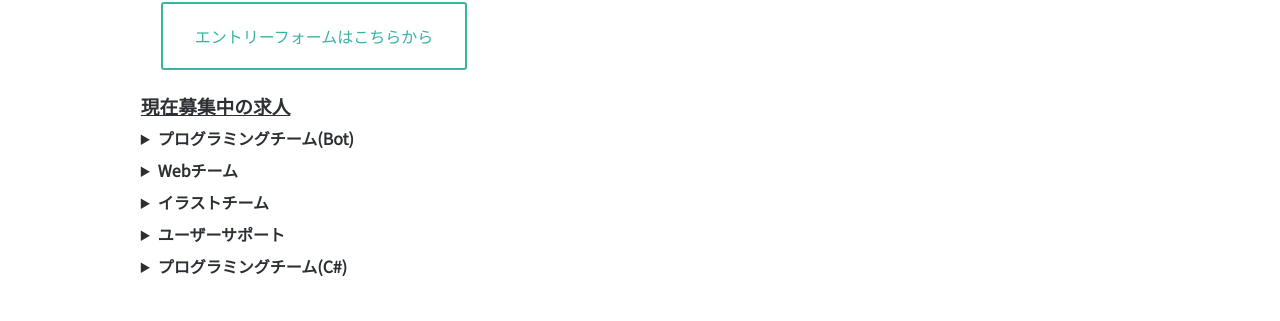
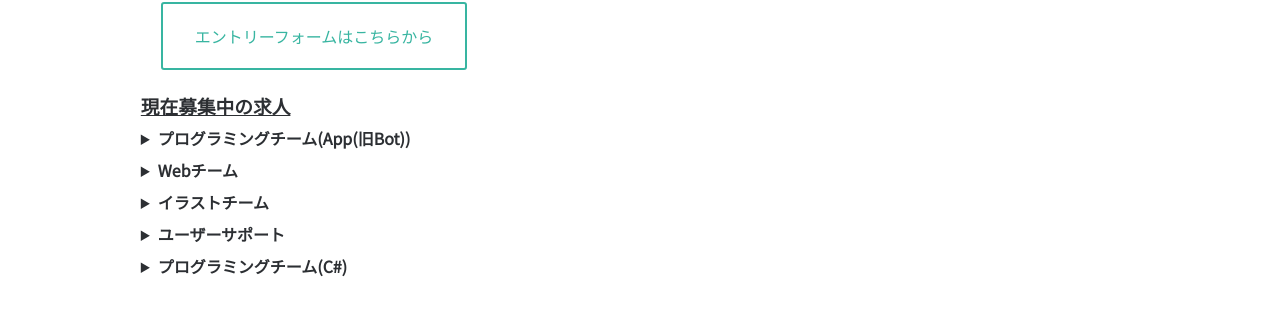
Before and after one commit to SinaKitagami/sinakitagami.github.io, a Jekyll site: the page built from recruitment.md, in a window 1280 px wide and 900 px high, scrolled down 344 px. Shown: the part 134-455 px from the top of the window. Built offline with Jekyll 4.4.1, drawn with Linux system fonts in a browser that asks for light colours; nearby versions of some CDN libraries; a script that is not in the unit is left out.

Commit message:
modify recruitment.md

```diff
--- a/recruitment.md
+++ b/recruitment.md
@@ -27,7 +27,7 @@ Team Sinaでは随時新しいチームメンバーを募集しています。
 <br>
 -->
 
-<details><summary><b>プログラミングチーム(Bot)</b></summary>
+<details><summary><b>プログラミングチーム(App(旧Bot))</b></summary>
 
 <h4>業務内容</h4>
 <ul>
```
